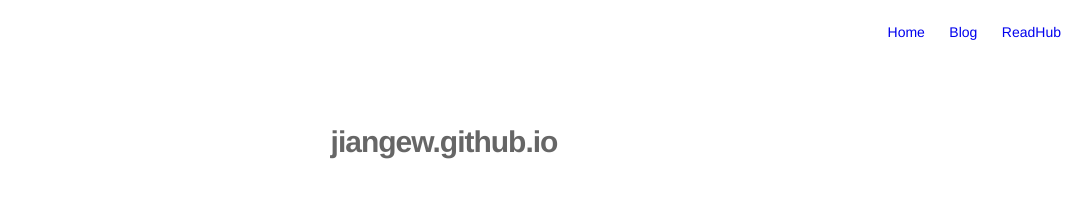
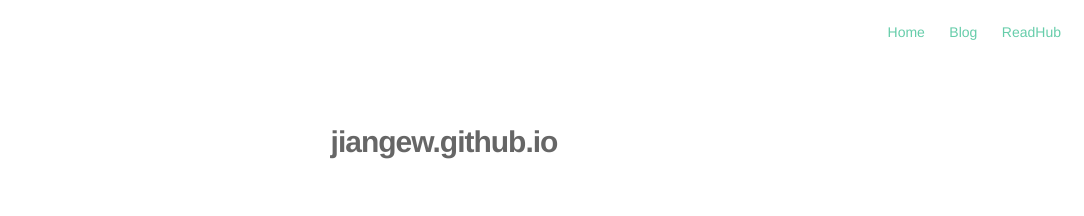
Before and after one commit to Jiangew/jiangew.github.io, a Jekyll site: the page built from README.md, in a window 1280 px wide. Shown: the top 216 px of the page, without its empty margins (196-1280 px from the left). Built offline with Jekyll 4.4.1, drawn with Linux system fonts in a browser that asks for light colours; our own code applies the rules of GitHub Pages for plain Markdown files.

Commit message:
polish a link font color

```diff
--- a/_sass/base/normalize.scss
+++ b/_sass/base/normalize.scss
@@ -409,7 +409,6 @@ textarea {
 }
 
 a:-webkit-any-link {
-    color: -webkit-link;
     cursor: auto;
     text-decoration: initial;
 }
```
